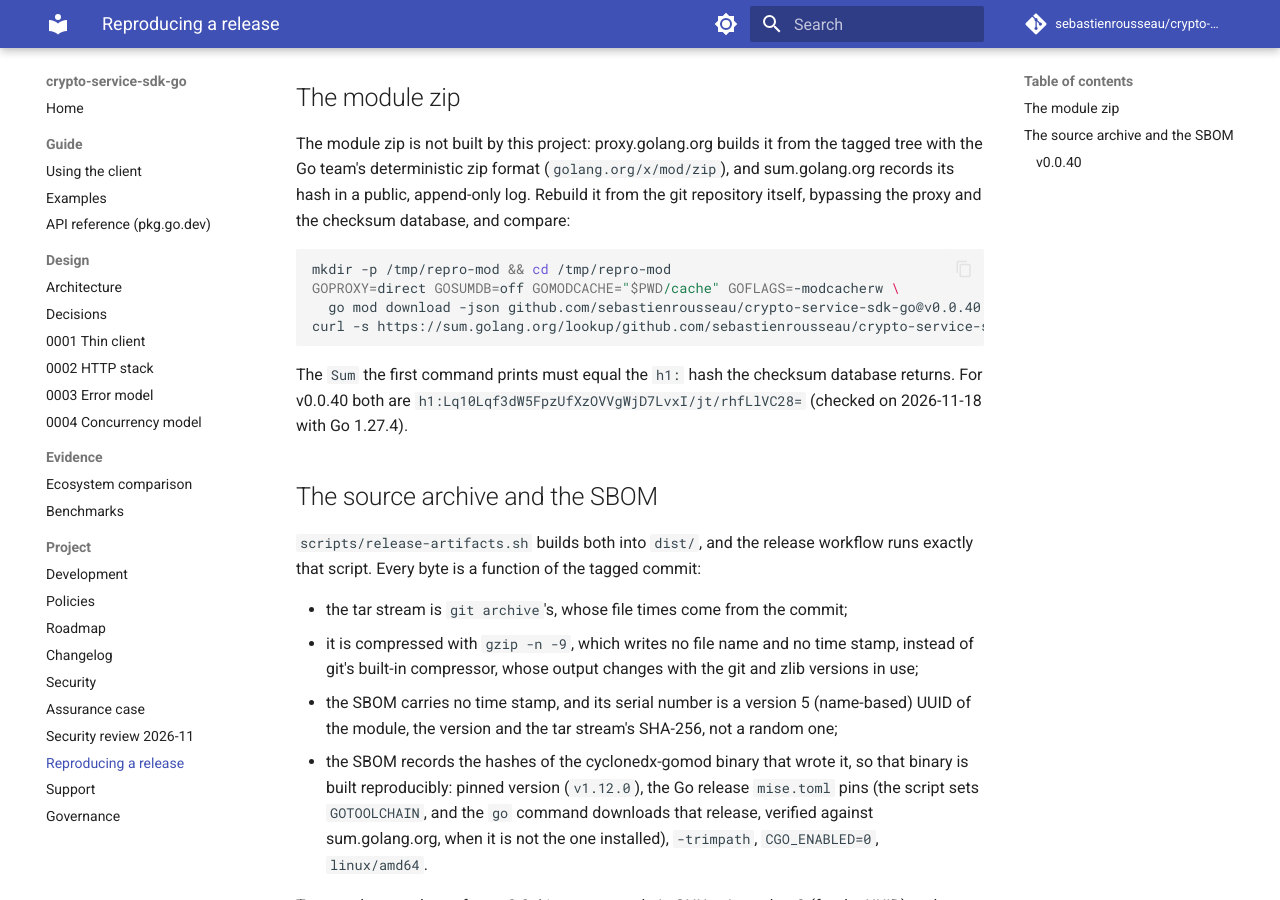
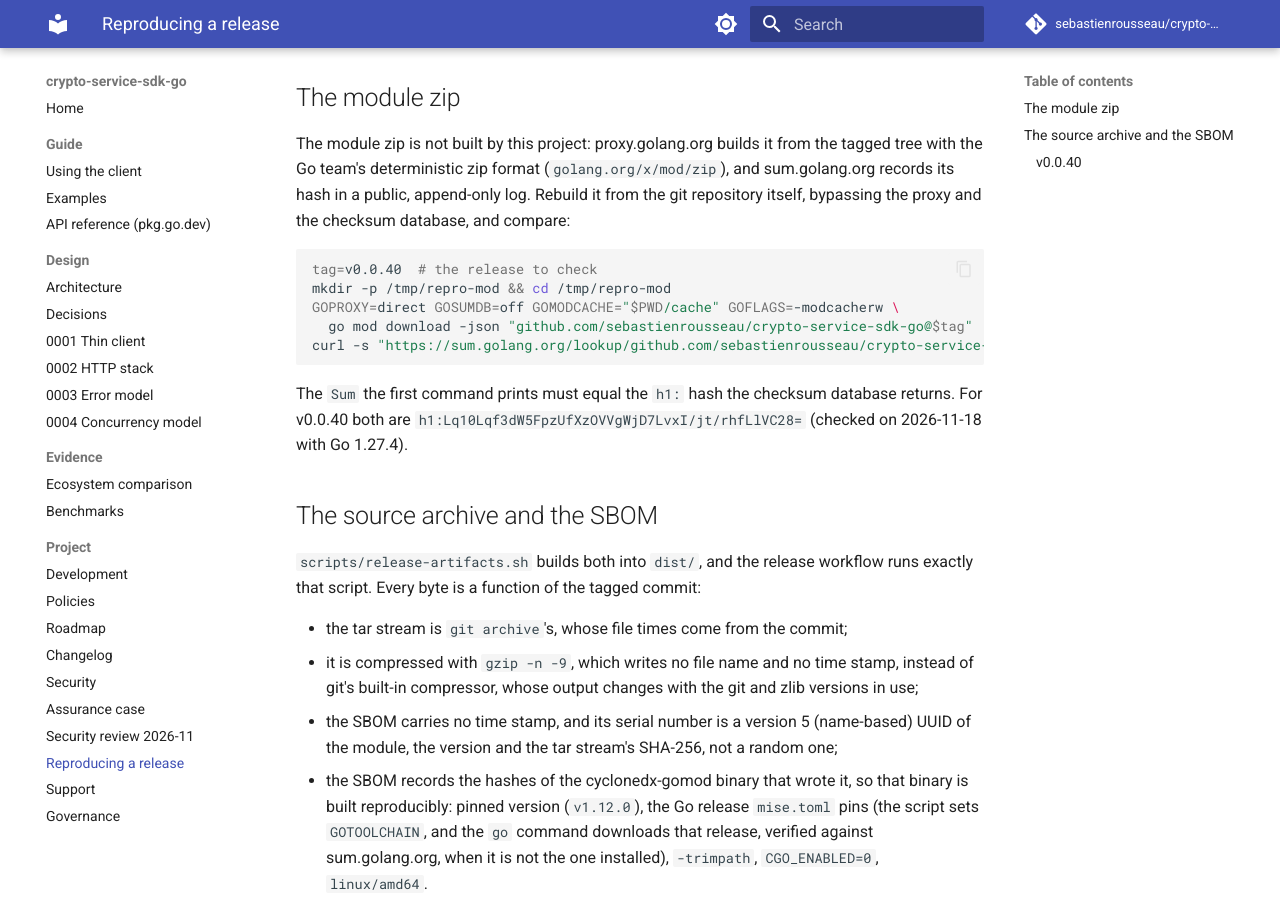
Before and after one commit to sebastienrousseau/crypto-service-sdk-go, an MkDocs documentation site: the page built from docs/REPRODUCING.md, in a window 1280 px wide and 900 px high, scrolled down 616 px. Built offline with MkDocs 1.6.1 and Material for MkDocs 9.7.7, drawn with Linux system fonts in a browser that asks for light colours; comment, search, counter and statistics services are not loaded.

Commit message:
chore: open the 0.0.41 iteration
Move every version restatement to 0.0.41 and open its changelog
section, as scripts/verify-release-versions requires on the release
branch: version.go (and so the User-Agent the tests expect),
CITATION.cff, the README install snippet and User-Agent line, the
SECURITY.md and SUPPORT.md tables and the bug report form, whose
placeholders read 0.0.88, a version that never existed. go.mod is
unchanged: Go module versions come from tags.

The README says the module is on proxy.golang.org from v0.0.40 and
to use @latest until v0.0.41 is tagged. SECURITY.md and SUPPORT.md
list 0.0.40 as the latest tagged release until 0.0.41 is out.

docs/REPRODUCING.md checks a release named in a shell variable, so
its v0.0.40 example is no longer read as a stale install snippet.
The v0.0.40 notes, hashes and history stay as they are.

---
THE ARCHITECT ᛫ Sebastien Rousseau ᛫ https://sebastienrousseau.com
THE ENGINE ᛞ EUXIS ᛫ Enterprise Unified Execution Intelligence System ᛫ https://euxis.co

Assisted-by: Claude Opus 5.5
Signed-off-by: Sebastien Rousseau <sebastienrousseau@users.noreply.github.com>

````diff
--- a/docs/REPRODUCING.md
+++ b/docs/REPRODUCING.md
@@ -25,10 +25,11 @@ public, append-only log. Rebuild it from the git repository itself,
 bypassing the proxy and the checksum database, and compare:
 
 ```sh
+tag=v0.0.40  # the release to check
 mkdir -p /tmp/repro-mod && cd /tmp/repro-mod
 GOPROXY=direct GOSUMDB=off GOMODCACHE="$PWD/cache" GOFLAGS=-modcacherw \
-  go mod download -json github.com/sebastienrousseau/crypto-service-sdk-go@v0.0.40
-curl -s https://sum.golang.org/lookup/github.com/sebastienrousseau/crypto-service-sdk-go@v0.0.40
+  go mod download -json "github.com/sebastienrousseau/crypto-service-sdk-go@$tag"
+curl -s "https://sum.golang.org/lookup/github.com/sebastienrousseau/crypto-service-sdk-go@$tag"
 ```
 
 The `Sum` the first command prints must equal the `h1:` hash the
````
Also changed, not shown: CHANGELOG.md (+2 -0 lines), README.md (+5 -2 lines), SECURITY.md (+2 -1 lines), SUPPORT.md (+2 -1 lines), 3 other files.
